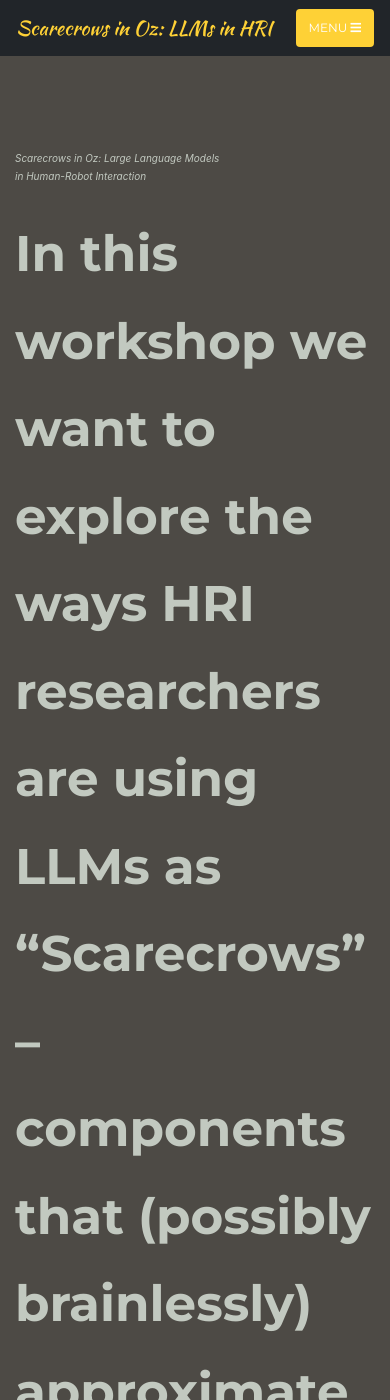
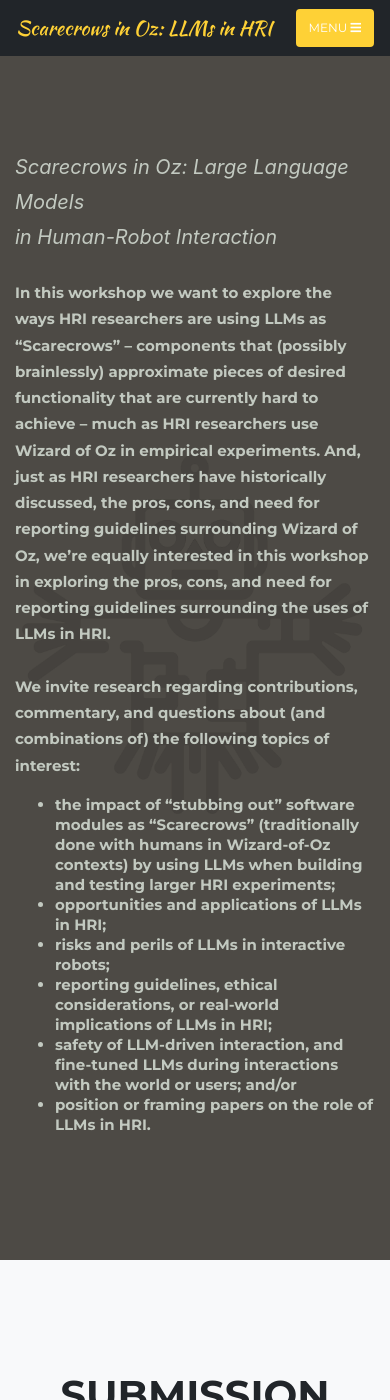
Before and after one commit to scarecrows-hri/scarecrows-hri.github.io, a Jekyll site: the page built from index.md, in a window 390 px wide and 1400 px high. Built offline with Jekyll 4.4.1, drawn with Linux system fonts in a browser that asks for light colours; some web fonts are replaced.

Commit message:
Fixing mobile version

```diff
--- a/_sass/layout/_masthead.scss
+++ b/_sass/layout/_masthead.scss
@@ -12,16 +12,16 @@
     padding-top: 150px;
     padding-bottom: 100px;
     .intro-lead-in {
-      font-size: 10px;
+      font-size: 20px;
       font-style: italic;
-      line-height: 10px;
+      line-height: 5px;
       margin-bottom: 25px;
       @include serif-font;
     }
     .intro-heading {
-      font-size: 50px;
+      font-size: 15px;
       font-weight: 700;
-      line-height: 50px;
+      line-height: 20px;
       margin-bottom: 25px;
       @include heading-font;
     }
```
